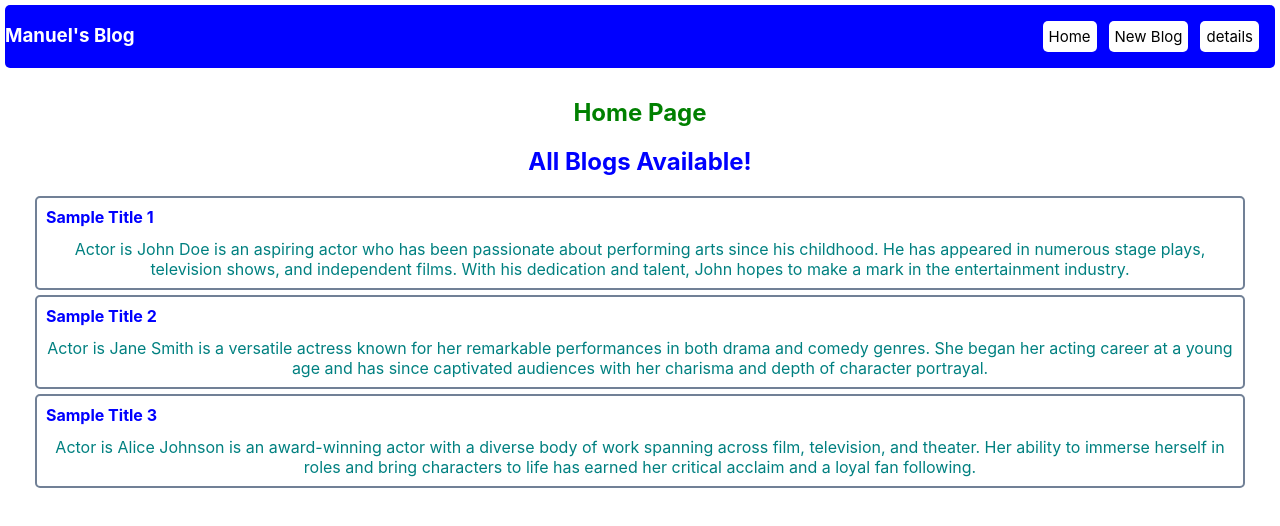
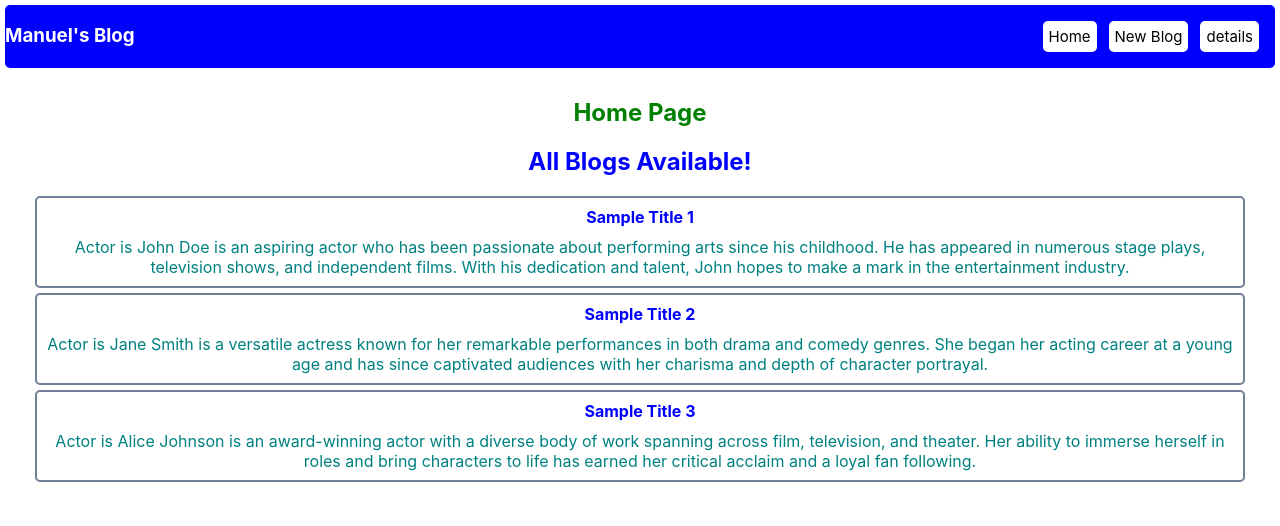
Before and after one commit to emmanuelwangila/manu-blog, a React (Create React App) app: page / in a window 1280 px wide. Shown: the top 526 px of the page. Built offline with nearby package versions, Linux system fonts and the light colour scheme; data requests are answered from the project's data file.

Commit message:
style anchor tag blog-preview

```diff
--- a/src/BlogDetails.jsx
+++ b/src/BlogDetails.jsx
@@ -1,7 +1,10 @@
 import React from "react";
+import { useParams } from "react-router-dom";
 
-function BlogDetails() {
-  return <div>BlogDetails</div>;
-}
+const BlogDetails = () => {
+  const { id } = useParams();
+
+  return <div>BlogDetails {id}</div>;
+};
 
 export default BlogDetails;
--- a/src/BlogList.jsx
+++ b/src/BlogList.jsx
@@ -1,4 +1,5 @@
 import React from "react";
+import { Link } from "react-router-dom";
 
 const BlogList = ({ blogs, title }) => {
   //   const blogs = props.blogs;
@@ -26,6 +27,7 @@ const BlogList = ({ blogs, title }) => {
           className="blog-preview"
           key={blog.id}
         >
+          <Link to={`blogs/${blog.id}`}>
             <h2
               style={{
                 color: "blue",
@@ -39,6 +41,7 @@ const BlogList = ({ blogs, title }) => {
             <p style={{ color: "teal", margin: "2px", padding: "4px" }}>
               Actor is {blog.actor}{" "}
             </p>
+          </Link>
         </div>
       ))}
     </div>
--- a/src/index.css
+++ b/src/index.css
@@ -53,3 +53,6 @@ code {
   background-color: aqua;
   cursor: pointer;
 }
+.blog-preview a {
+  text-decoration: none;
+}
```
Lines whose indentation alone changed are shown as unchanged.
